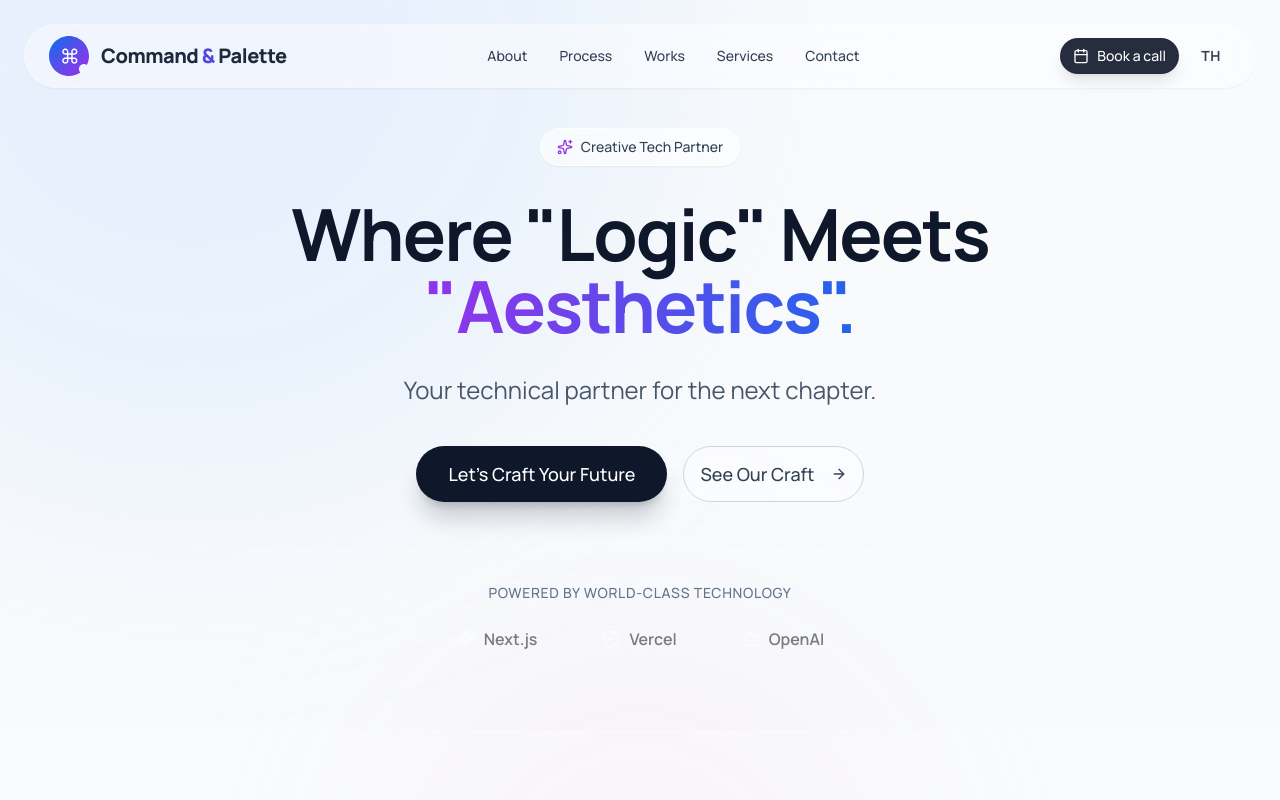
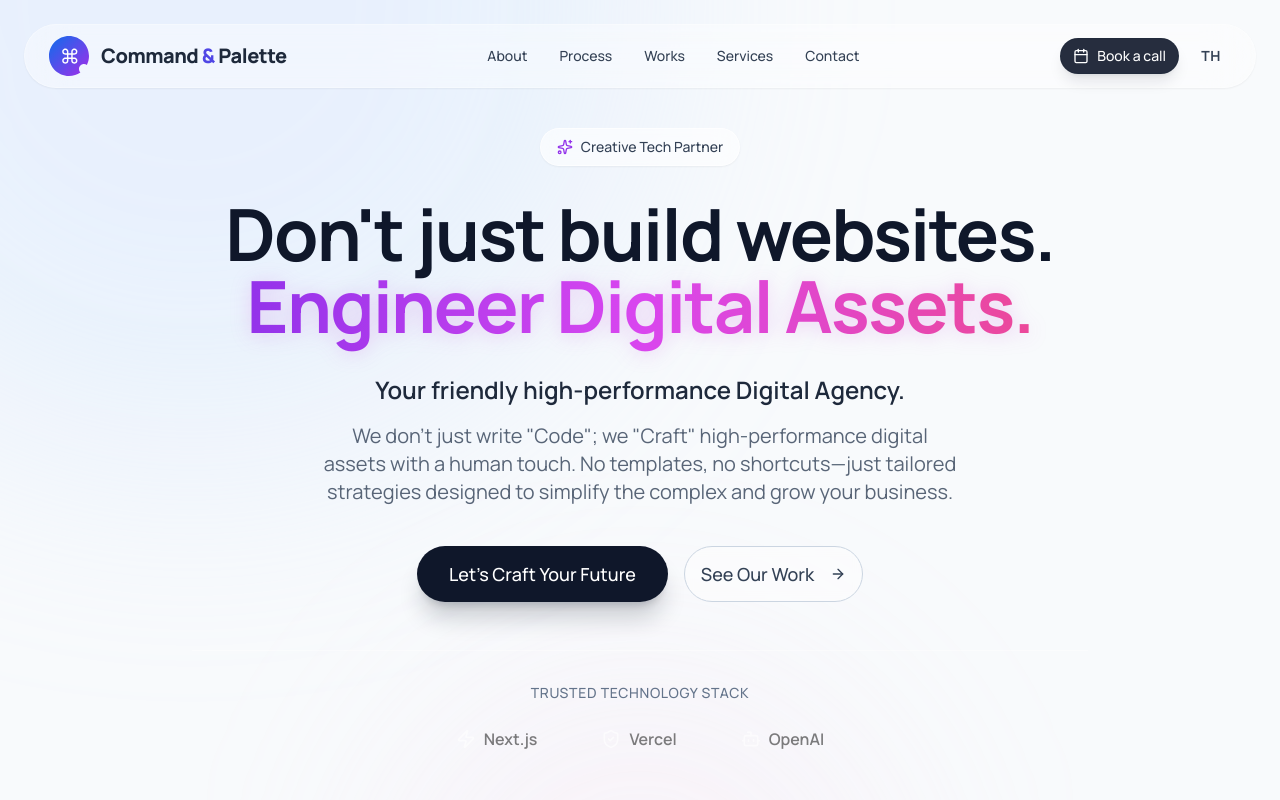
Before and after one commit to commandpaletteth/command-palette-web, a Next.js app: page /en in a window 1280 px wide. Shown: the top 800 px of the page. Built offline with nearby package versions, Linux system fonts and the light colour scheme; a web font is replaced by a local one.

Commit message:
update: refine hero section copy, gradients, and navbar structure

```diff
--- a/app/[locale]/page.tsx
+++ b/app/[locale]/page.tsx
@@ -22,25 +22,41 @@ export default function Home() {
       {/* === 3. Hero Section === */}
       <section className="relative z-10 flex-grow flex flex-col items-center justify-center px-6 pt-32 pb-16">
         <div className="text-center max-w-5xl mx-auto mb-12">
+
+          {/* Badge */}
           <div className="inline-flex items-center gap-2 px-4 py-2 rounded-full bg-white/60 backdrop-blur-md border border-white/60 shadow-sm mb-8 animate-fade-in-up">
             <Sparkles className="w-4 h-4 text-purple-600" />
             <span className="text-sm font-medium text-slate-700">{t('Hero.badge')}</span>
           </div>
+
+          {/* Headline */}
           <h1 className="text-5xl md:text-7xl font-bold text-slate-900 tracking-tight mb-8 leading-tight text-balance">
             {t('Hero.title_part1')} <br/>
-            <span className="text-transparent bg-clip-text bg-gradient-to-r from-purple-600 to-blue-600">{t('Hero.title_part2')}</span>
+            {/* Gradient สูตรใหม่: ม่วง -> บานเย็น -> ชมพู (ดูแพงกว่าเดิม) */}
+            <span className="text-transparent bg-clip-text bg-gradient-to-r from-purple-600 via-fuchsia-500 to-pink-500 drop-shadow-[0_2px_10px_rgba(192,38,211,0.2)]">
+              {t('Hero.title_part2')}
+            </span>
           </h1>
-          <p className="text-xl md:text-2xl text-slate-600 max-w-3xl mx-auto leading-relaxed font-normal mb-10 text-balance">
+
+          {/* Subtitle (หัวข้อรอง) */}
+          <p className="text-xl md:text-2xl text-slate-800 font-semibold max-w-3xl mx-auto leading-relaxed mb-4 text-balance">
             {t('Hero.subtitle')}
           </p>
+
+          {/* ✅ Description (เนื้อหาขยาย: Code & Craft) - เพิ่มมาให้แล้ว! */}
+          <p className="text-lg md:text-xl text-slate-600 max-w-4xl mx-auto leading-relaxed font-normal mb-10 text-balance opacity-90">
+            {t('Hero.description')}
+          </p>
+
+          {/* Buttons */}
           <div className="flex flex-col sm:flex-row items-center justify-center gap-4">
              <a href="https://calendly.com/command-palette-th/45min" target="_blank" rel="noopener noreferrer">
-                <Button size="lg" className="h-14 px-8 rounded-full text-lg bg-slate-900 text-white hover:bg-slate-800 shadow-xl shadow-slate-900/20">
+                <Button size="lg" className="h-14 px-8 rounded-full text-lg bg-slate-900 text-white hover:bg-slate-800 shadow-xl shadow-slate-900/20 transition-all hover:scale-105">
                     {t('Hero.cta_consult')}
                 </Button>
              </a>
              <Link href={`/${locale}/works`}>
-                <Button size="lg" variant="outline" className="h-14 px-8 rounded-full text-lg border-slate-300 bg-white/40 hover:bg-white/60 text-slate-700 backdrop-blur-sm group">
+                <Button size="lg" variant="outline" className="h-14 px-8 rounded-full text-lg border-slate-300 bg-white/40 hover:bg-white/60 text-slate-700 backdrop-blur-sm group transition-all">
                     {t('Hero.cta_work')} <ArrowRight className="w-4 h-4 ml-2 group-hover:translate-x-1 transition-transform"/>
                 </Button>
              </Link>
@@ -66,7 +82,7 @@ export default function Home() {
         </div>
       </section>
 
-      {/* === 4. Comparison Section === */}
+      {/* === 4. Comparison Section (เหมือนเดิม) === */}
       <section className="relative z-10 py-20 px-6 bg-white/20 backdrop-blur-sm border-y border-white/40">
         <div className="container mx-auto max-w-5xl">
             <div className="text-center mb-16">
@@ -132,7 +148,7 @@ export default function Home() {
         </div>
       </section>
 
-      {/* === 5. Practical AI Use Cases === */}
+      {/* === 5. Practical AI Use Cases (เหมือนเดิม) === */}
       <section className="relative z-10 py-24 px-6 container mx-auto max-w-6xl">
         <div className="text-center mb-16">
              <div className="inline-flex items-center gap-2 px-3 py-1 rounded-full bg-purple-100 text-purple-700 text-sm font-bold mb-4">
--- a/messages/en.json
+++ b/messages/en.json
@@ -6,16 +6,16 @@
       "services": "Services",
       "consult": "Book a call"
     },
-     "Hero": {
+    "Hero": {
       "badge": "Creative Tech Partner",
-      "title_part1": "Where \"Logic\" Meets",
-      "title_part2": "\"Aesthetics\".",
-      "subtitle": "Your technical partner for the next chapter.",
+      "title_part1": "Don't just build websites.",
+      "title_part2": "Engineer Digital Assets.",
+      "subtitle": "Your friendly high-performance Digital Agency.",
       "description": "We don't just write \"Code\"; we \"Craft\" high-performance digital assets with a human touch. No templates, no shortcuts—just tailored strategies designed to simplify the complex and grow your business.",
       "cta_consult": "Let's Craft Your Future",
-      "cta_work": "See Our Craft",
-      "tech_trust": "Powered by World-Class Technology"
-  },
+      "cta_work": "See Our Work",
+      "tech_trust": "Trusted Technology Stack"
+    },
     "About": {
       "hero_title_1": "Where ",
       "hero_title_logic": "Logic",
--- a/messages/th.json
+++ b/messages/th.json
@@ -8,8 +8,8 @@
     },
     "Hero": {
       "badge": "Creative Tech Partner",
-      "title_part1": "เมื่อ \"ตรรกะ\"",
-      "title_part2": "บรรจบกับ \"ศิลปะ\"",
+      "title_part1": "อย่าแค่ 'ทำเว็บไซต์'...",
+      "title_part2": "แต่จงสร้าง 'สินทรัพย์ดิจิทัล'",
       "subtitle": "เพื่อนคู่คิดทางเทคโนโลยี สำหรับก้าวต่อไปของธุรกิจคุณ",
       "description": "เราไม่เพียงแค่เขียน \"Code\" แต่เรา \"Craft\" สินทรัพย์ดิจิทัลด้วยความใส่ใจ ไม่ใช้ Template สำเร็จรูป แต่เน้นโซลูชันที่ถูกออกแบบมาเพื่อแก้ปัญหาที่ซับซ้อน และสร้างการเติบโตให้ธุรกิจของคุณจริงๆ",
       "cta_consult": "ให้เราช่วย Craft อนาคตของคุณ",
```
